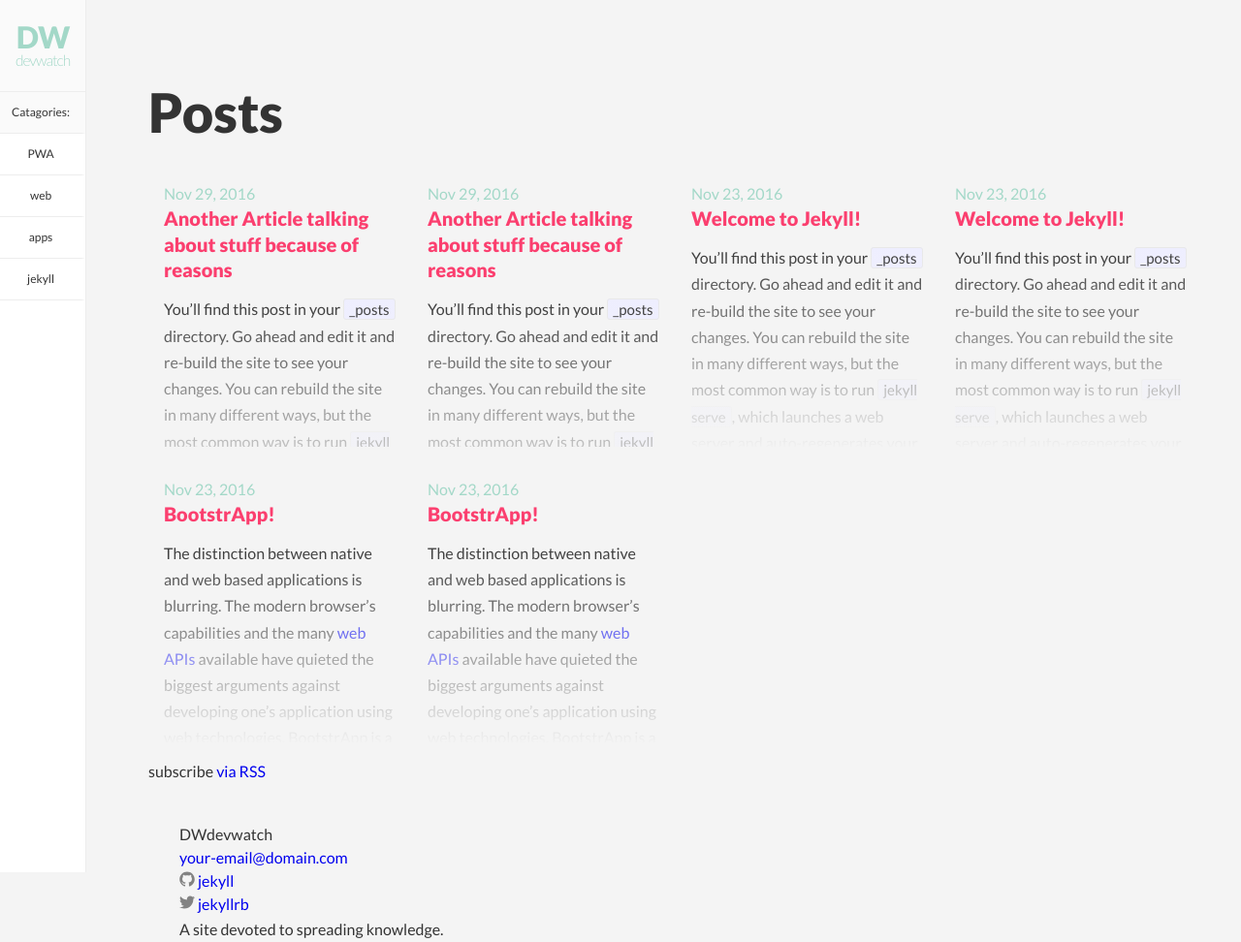
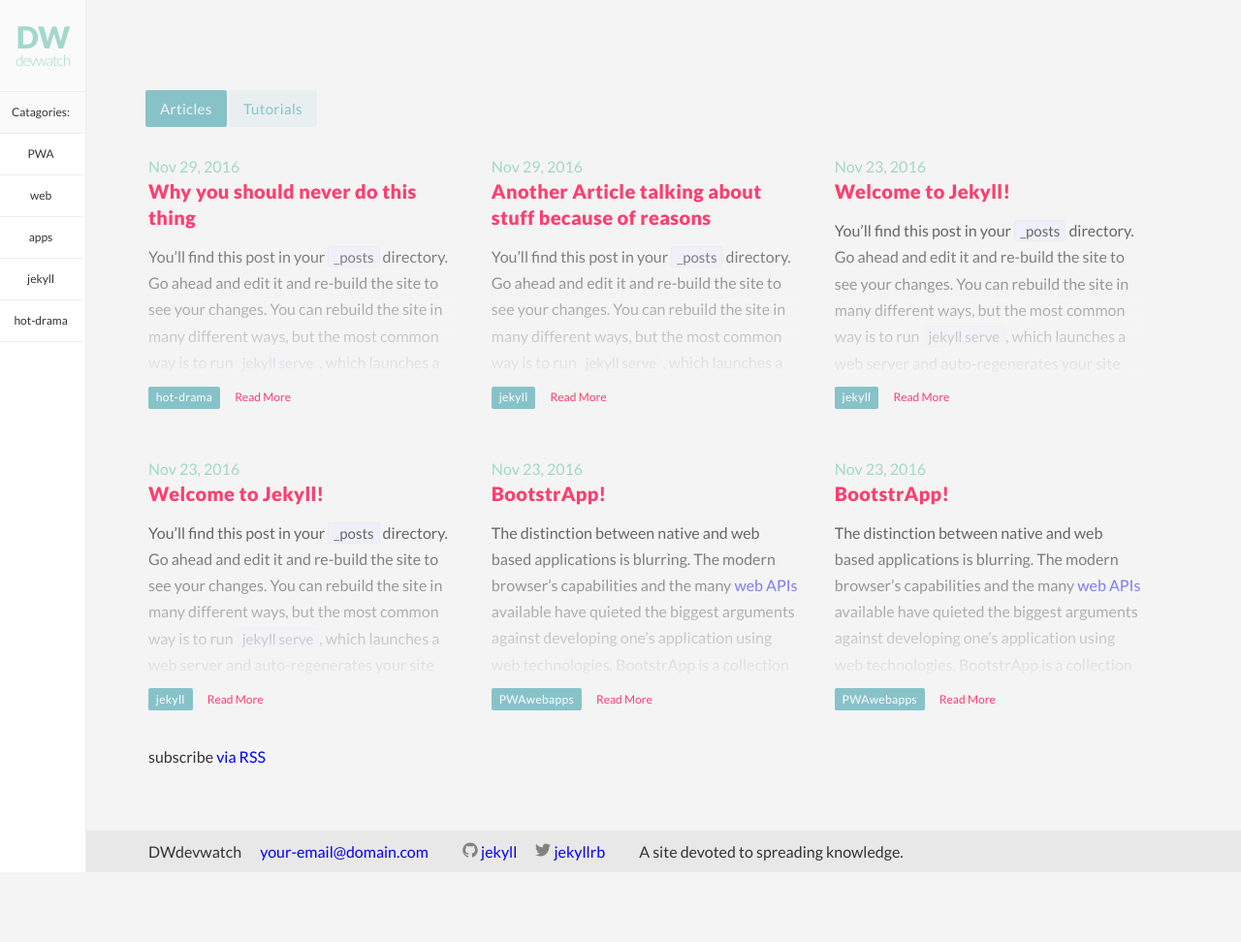
Before and after one commit to devwatchteam/devwatch_old, a Jekyll site: the page built from index.html, in a window 1280 px wide. Shown: the whole page at 97% size. Built offline with Jekyll 4.4.1, drawn with Linux system fonts in a browser that asks for light colours; after the commit the page ends 900 px from its top, so only the background shows below that.

Commit message:
style homepage

```diff
--- a/_includes/header.html
+++ b/_includes/header.html
@@ -12,6 +12,14 @@
           <path fill="#424242" d="M18,13.516C18,14.335,17.335,15,16.516,15H1.484C0.665,15,0,14.335,0,13.516l0,0 c0-0.82,0.665-1.484,1.484-1.484h15.031C17.335,12.031,18,12.696,18,13.516L18,13.516z"/>
         </svg>
       </a> -->
+      <ul class="site-nav-choice">
+        <li class="site-nav-li">
+          <a class="site-nav-link site-nav-link_active">Articles</a>
+        </li>
+        <li class="site-nav-li">
+          <a class="site-nav-link">Tutorials</a>
+        </li>
+      </ul>
 
       <ul class="site-nav-links">
         <!-- {% for my_page in site.pages %}
--- a/_posts/2016-11-22-bootstrapp.markdown
+++ b/_posts/2016-11-22-bootstrapp.markdown
@@ -1,5 +1,5 @@
 ---
-author: "David Conner"
+author: "@Dave_Conner"
 layout: post
 title:  "BootstrApp!"
 date:   2016-11-22 19:50:21 -0600
--- a/_posts/2016-11-29-AnotherArticle0.markdown
+++ b/_posts/2016-11-29-AnotherArticle0.markdown
@@ -1,9 +1,9 @@
 ---
 author: "David Conner"
 layout: post
-title:  "Another Article talking about stuff because of reasons"
+title:  "Why you should never do this thing"
 date:   2016-11-29 11:50:21 -0600
-categories: jekyll
+categories: hot-drama
 ---
 You’ll find this post in your `_posts` directory. Go ahead and edit it and re-build the site to see your changes. You can rebuild the site in many different ways, but the most common way is to run `jekyll serve`, which launches a web server and auto-regenerates your site when a file is updated.
 
--- a/_sass/_layout.scss
+++ b/_sass/_layout.scss
@@ -7,9 +7,14 @@ svg {
 .wrapper {
   height: 100%;
   padding: 0 1rem;
+  width: 100%;
+
+  @include bp(700) {
+    padding: 0 2em;
+  }
 
   @include bp(1024) {
-    padding: 0 2em 0 4em;
+    padding: 0 4em;
   }
 }
 
@@ -31,6 +36,50 @@ svg {
 
 .site-nav {
   border-top: 1px solid $gray;
+
+  &-choice {
+    display: block;
+    font-size: 0.75rem;
+    left: 90px;
+    position: absolute;
+    top: 20px;
+    width: 206px;
+
+    @include bp(600) {
+      left: 105px;
+      top: 30px;
+    }
+
+    @include bp(700) {
+      left: 122px;
+    }
+
+    @include bp(1024) {
+      left: 150px;
+      top: 93px;
+    }
+
+    .site-nav-li {
+      display: inline-block;
+      font-size: 1.25em;
+    }
+
+    .site-nav-link {
+      background-color: rgba(136, 194, 201, 0.1);
+      border: none;
+      border-radius: 2px;
+      color: $blue;
+      letter-spacing: .35px;
+      padding: .5em 1em;
+
+      &_active,
+      &:hover {
+        background-color: $blue;
+        border: none;
+        color: #f4f4f4;
+      }
+    }
+  }
 
   &-links {
     font-size: 0.75rem;
@@ -340,11 +389,16 @@ svg {
 //////////////////
 
 .page-content {
-  padding: 1.5em 0 1.5em 4.56em;
+  min-height: calc(100% - 43px);
+  padding: 5.1em 0 1.5em 4.56em; //1.5em 0 1.5em 4.56em;
   width: 100%;
 
   @include bp(600) {
-    padding: 5.5em 0 1em 5.56em;
+    padding: 6.5em 0 1em 5.56em;
+  }
+
+  @include bp(1024) {
+    padding: 9em 0 1em 5.56em;
   }
 
 }
@@ -359,14 +413,18 @@ svg {
 
 .post-link {
   color: $pink;
+  letter-spacing: .35px;
 }
 
 .post-meta {
   color: $green;
+  display: inline-block;
   font-size: .75em;
+  margin-bottom: .75em;
 
   @include bp(600) {
     font-size: 1em;
+    margin-bottom: 0;
   }
 }
 
@@ -375,16 +433,7 @@ svg {
   margin-bottom: 0.25em;
 }
 
-.site-footer {
-  padding-left: 4.56em;
-
-  @include bp(700) {
-    padding-left: 7.56em;
-  }
-}
-
-
-.post-first-content {
+.post-preview {
   max-height: 212px;
   overflow: hidden;
   position: relative;
@@ -403,22 +452,92 @@ svg {
 }
 
 .post-list {
-  display: flex;
-  flex-wrap: wrap;
-  justify-content: flex-start;
 
   &-h2 {
     font-size: 1.25em;
+    margin-bottom: 0.666666666em;
+    position: relative;
+    z-index: $zBase;
   }
 
   &-li {
-    flex-basis: 240px;
-    margin: 1em;
-    max-height: 273px;
+    max-height: 350px;
     overflow: hidden;
+
+    @include bp(700) {
+      display: inline-block;
+      margin: 1em 0;
+      padding-right: 2em;
+      vertical-align: top;
+      width: 49%;
+
+      // &:first-child {
+      //   margin-left: 0;
+      // }
+    }
+
+    @include bp(1024) {
+      width: 33%;
+    }
+
+    @include bp(1300) {
+      width: 24%;
+    }
+
+    @include bp(1500) {
+      max-width: 386px;
+      padding-right: 4em;
+    }
   }
 }
 
 .post-first-content {
   h2 { display: none; }
 }
+
+.post-author-preview {
+  font-size: .75em;
+  display: inline-block;
+}
+
+.post-tags-preview {
+  font-size: .75em;
+  display: inline-block;
+  padding: .1em .65em;
+  color: $white;
+  background: #88C2C9;
+  border-radius: 2px;
+  letter-spacing: .35px;
+}
+
+.post-preview ~ a {
+  color: $pink;
+  border-radius: 2px;
+  display: inline-block;
+  font-size: .75em;
+  line-height: 1;
+  margin-left: 1em;
+}
+
+.site-footer {
+  background: rgba(0, 0, 0, .05);
+  padding-left: 4.56em;
+
+  @include bp(700) {
+    padding-left: 5.56em;
+  }
+
+  p { margin: 0; }
+
+  li {
+    display: inline-block;
+    margin-right: 1em;
+  }
+}
+
+
+.footer-col {
+  display: inline-block;
+  margin-right: 1em;
+  padding: .5em 0;
+}
--- a/_sass/utils/_colors.scss
+++ b/_sass/utils/_colors.scss
@@ -1,6 +1,8 @@
 $black: #333333;
 
 $gray: #ededed;
+
+$white: #fff;
 
 $orange: rgb(253, 177, 36);//rgba(255, 165, 0, 0.55);
 
@@ -9,3 +11,9 @@ $green: #A3D8C8;
 $pink: #FB3F6F;
 
 $blue: #88C2C9;
+
+
+//alt color pallete
+// $black: #555555;
+// $blue: #377FC7;
+// $red: #f54343;
--- a/index.html
+++ b/index.html
@@ -4,21 +4,23 @@ layout: default
 
 <div class="home">
 
-  <h1 class="page-heading">Posts</h1>
+  <!-- <h1 class="page-heading">Posts</h1> -->
 
   <ul class="post-list">
     {% for post in site.posts %}
       <li class="post-list-li">
         <span class="post-meta">{{ post.date | date: "%b %-d, %Y" }}</span>
-
-        <h2 class="post-list-h2">
-          <a class="post-link" href="{{ post.url | prepend: site.baseurl }}">{{ post.title }}</a>
-        </h2>
-        <div class="post-first-content">
-          {{ post.content }}
+        <div class="post-preview">
+          <h2 class="post-list-h2">
+            <a class="post-link" href="{{ post.url | prepend: site.baseurl }}">{{ post.title }}</a>
+          </h2>
+          <div class="post-first-content">
+            {{ post.content }}
+          </div>
         </div>
-        {% if post.author %}<p> By {{ post.author }}</p>{% endif %}
-        <p>{{ post.categories }}</p>
+        <!-- {% if post.author %}<p class="post-author-preview"> By {{ post.author }}</p>{% endif %} -->
+        <p class="post-tags-preview">{{ post.categories }}</p>
+        <a href="{{ post.url | prepend: site.baseurl }}">Read More</a>
       </li>
     {% endfor %}
   </ul>
```
